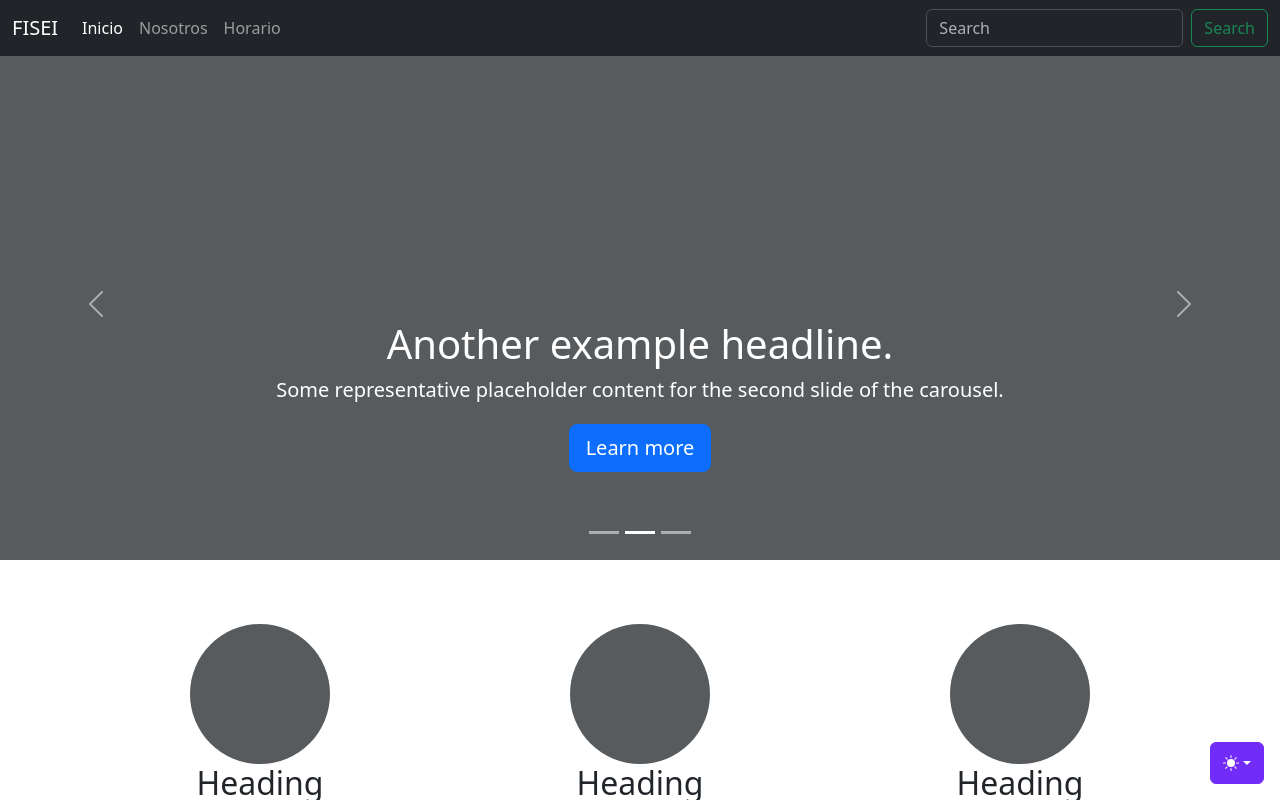
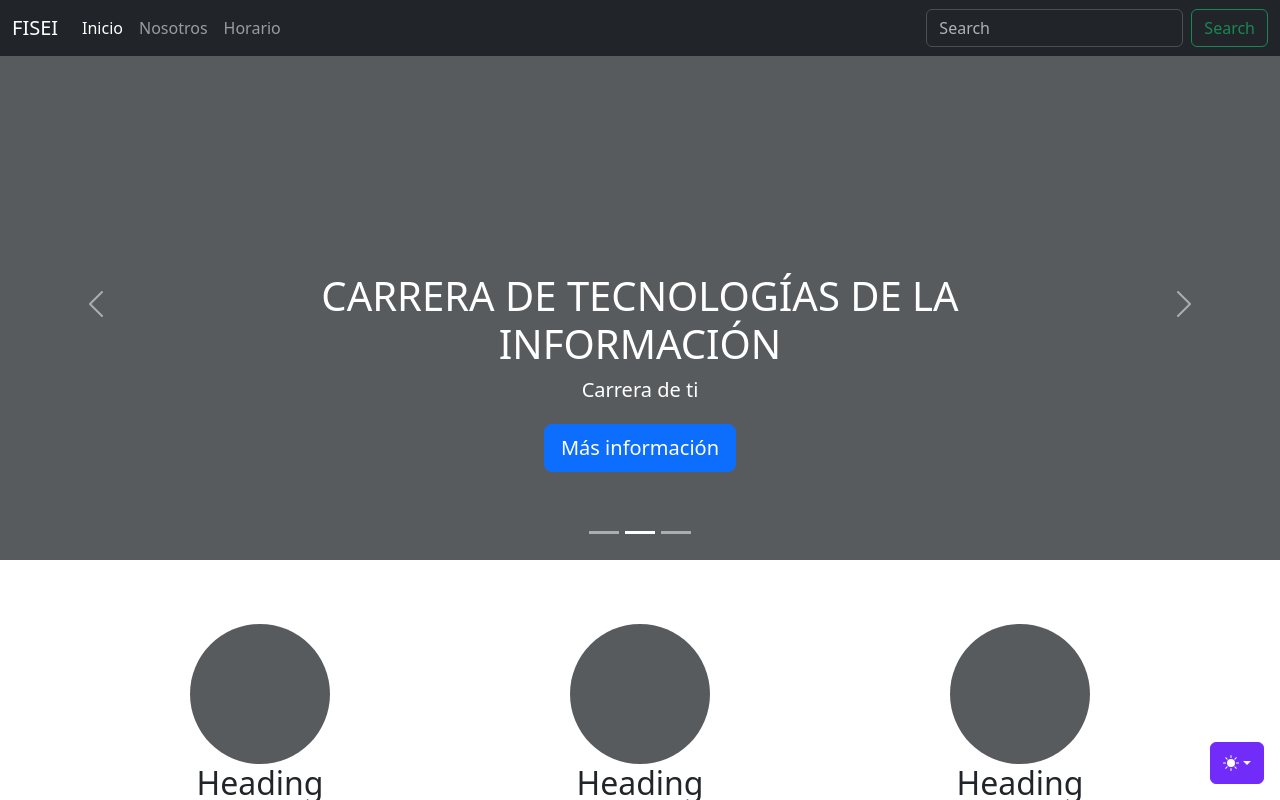
Before and after one commit to AHJimmy06/fisei, a plain HTML site: page index.html in a window 1280 px wide. Both pictures are taken after a click on the link "FISEI". Shown: the top 800 px of the page. Drawn offline with Linux system fonts and the light colour scheme.

Commit message:
Informacion de la carrera de TI en el carusel

```diff
--- a/index.html
+++ b/index.html
@@ -299,12 +299,11 @@
             </svg>
             <div class="container">
               <div class="carousel-caption">
-                <h1>Another example headline.</h1>
+                <h1>CARRERA DE TECNOLOGÍAS DE LA INFORMACIÓN</h1>
                 <p>
-                  Some representative placeholder content for the second slide
-                  of the carousel.
+                  Carrera de ti
                 </p>
-                <p><a class="btn btn-lg btn-primary" href="#">Learn more</a></p>
+                <p><a class="btn btn-lg btn-primary" href="#">Más información</a></p>
               </div>
             </div>
           </div>
@@ -325,7 +324,7 @@
             </svg>
             <div class="container">
               <div class="carousel-caption text-end">
-                <h1>One more for good measure.</h1>
+                <h1>CARRERA DE I</h1>
                 <p>
                   Some representative placeholder content for the third slide of
                   this carousel.
```
